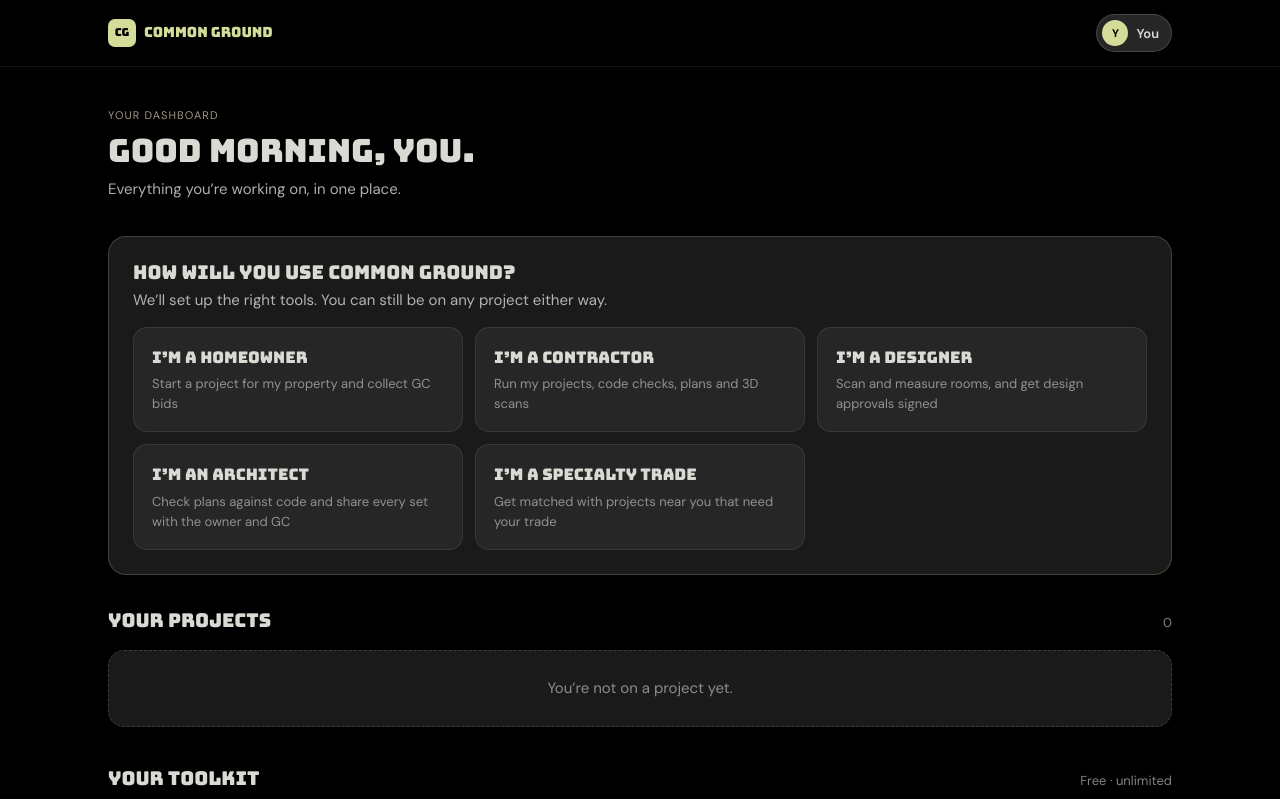
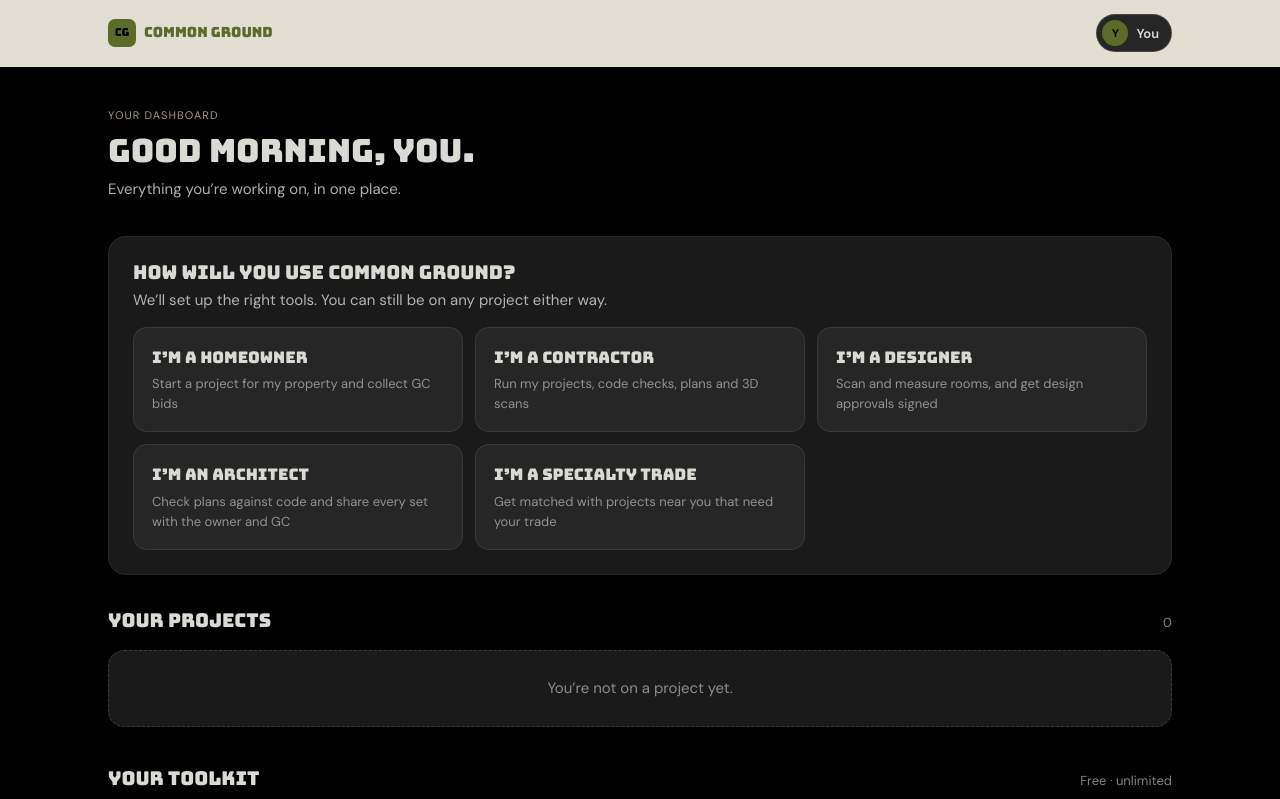
Before and after one commit to bennyg10/commonground, a plain HTML site: page api/_pages/dashboard.html in a window 1280 px wide. Shown: the top 799 px of the page. Drawn offline with Linux system fonts and the light colour scheme.

Commit message:
Update dashboard.html

```diff
--- a/api/_pages/dashboard.html
+++ b/api/_pages/dashboard.html
@@ -15,17 +15,17 @@
 <meta name="twitter:image" content="https://www.buildcommonground.io/og.png?v=5">
 <link rel="icon" type="image/png" href="/favicon.png?v=2">
 <link rel="apple-touch-icon" href="/apple-touch-icon.png?v=2">
-<meta name="theme-color" content="#111015">
+<meta name="theme-color" content="#F5F0E8">
 <link href="https://fonts.googleapis.com/css2?family=DM+Sans:wght@400;500;600;700&display=swap" rel="stylesheet">
 <style>
-:root{--black:#0B0B0E;--d1:#111015;--d2:#17161C;--d3:#1E1D24;--d4:#26252D;--white:#FDFFFE;--lime:#D5DC99;--sage:#737F73;
-  --w08:rgba(253,255,254,.08);--w15:rgba(253,255,254,.15);--w30:rgba(253,255,254,.3);--w50:rgba(253,255,254,.55);--w70:rgba(253,255,254,.75);
-  --l10:rgba(213,220,153,.1);--l20:rgba(213,220,153,.22);--ok:#4A9B6F;--del:#E07A5F;--amb:#C9A84C}
+:root{--black:#F5F0E8;--d1:#EDE8DC;--d2:#F5F0E8;--d3:#FFFFFF;--d4:#EDE8DC;--white:#2A2518;--lime:#5C6B2A;--sage:#7A7260;
+  --w08:rgba(42,37,24,.08);--w15:rgba(42,37,24,.15);--w30:rgba(42,37,24,.3);--w50:rgba(42,37,24,.5);--w70:rgba(42,37,24,.7);
+  --l10:rgba(92,107,42,.1);--l20:rgba(92,107,42,.2);--ok:#2E7D4F;--del:#C0392B;--amb:#8A6914}
 *{box-sizing:border-box;margin:0;padding:0}
 body{background:var(--d1);color:var(--white);font-family:"DM Sans",sans-serif;font-size:15px;line-height:1.55;overflow-x:hidden}
 a{color:var(--lime)}
 button,input,select{font-family:inherit}
-.top{position:sticky;top:0;z-index:20;background:rgba(17,16,21,.94);backdrop-filter:blur(10px);border-bottom:1px solid var(--w08)}
+.top{position:sticky;top:0;z-index:20;background:rgba(237,232,220,.96);backdrop-filter:blur(10px);border-bottom:1px solid var(--w08)}
 .bar{max-width:1120px;margin:0 auto;padding:14px 28px;display:flex;align-items:center;gap:12px}
 .mark{display:flex;align-items:center;gap:8px;text-decoration:none}
 .mark b{width:28px;height:28px;border-radius:7px;background:var(--lime);color:var(--black);display:flex;align-items:center;justify-content:center;font-family:Bungee,sans-serif;font-size:11px;font-weight:800}
@@ -135,7 +135,7 @@ input[type=range]{accent-color:#D5DC99;padding:0!important;border:none!important
 :root{--dk:#000000;--black:#000000;--d1:#000000;--d2:#1A1A1A;--d3:#262626;--d4:#333333;--white:#D9DAD4;--sage:#A39684;--stone:#6D604F;--limestone:#D9DAD4;--graphite:#333333;
  --w08:rgba(217,218,212,.10);--w15:rgba(217,218,212,.18);--w30:rgba(217,218,212,.34);--w50:rgba(217,218,212,.6);--w70:rgba(217,218,212,.8)}
 html,body{background:#000}
-.nav,.top{background:rgba(0,0,0,.92)!important}
+.nav,.top{background:rgba(237,232,220,.96)!important}
 h1,h2,h3,h4,#m h3,.pcard .nm,.start h2,.upsell h3{font-family:'Bungee',sans-serif!important;font-weight:400!important;letter-spacing:0!important}
 *{font-synthesis:none}
 .mark b,.mark span,.top-mark span{font-family:'Bungee',sans-serif!important;font-weight:400!important;letter-spacing:0!important}
```
